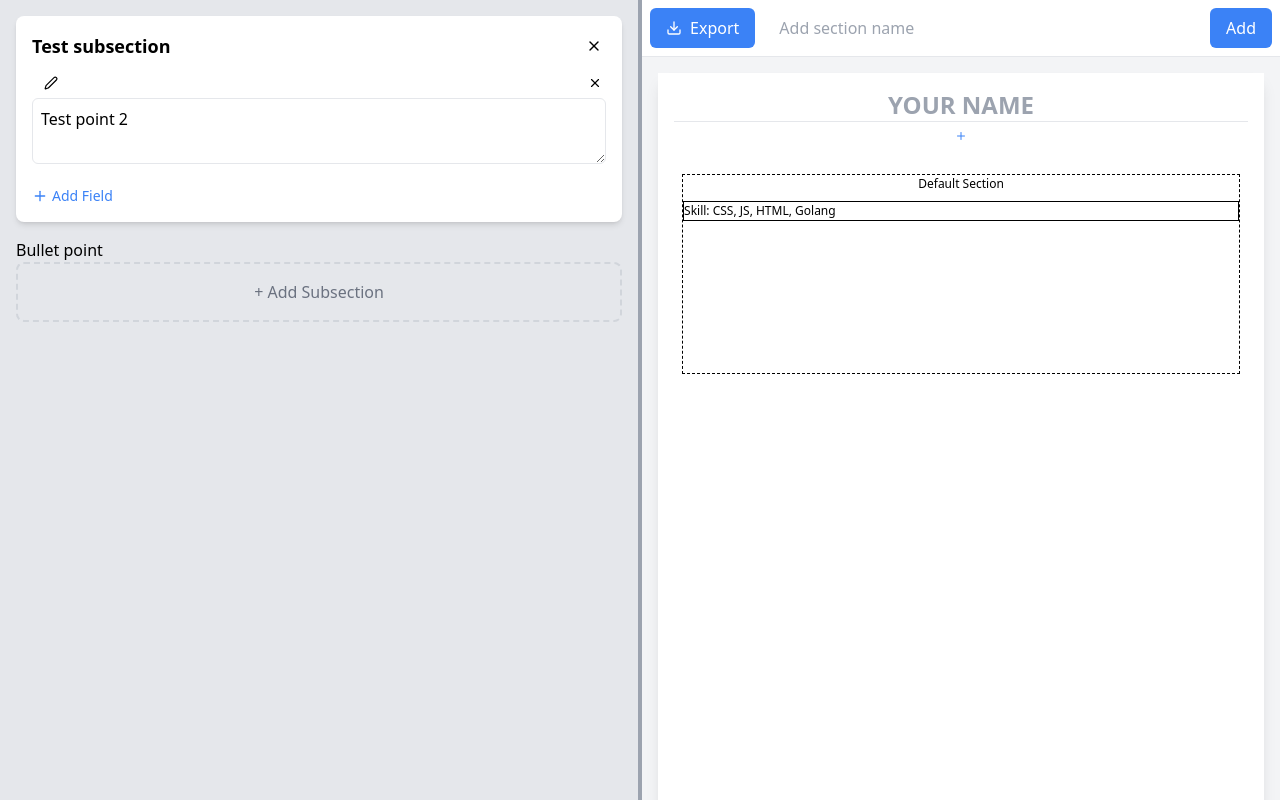
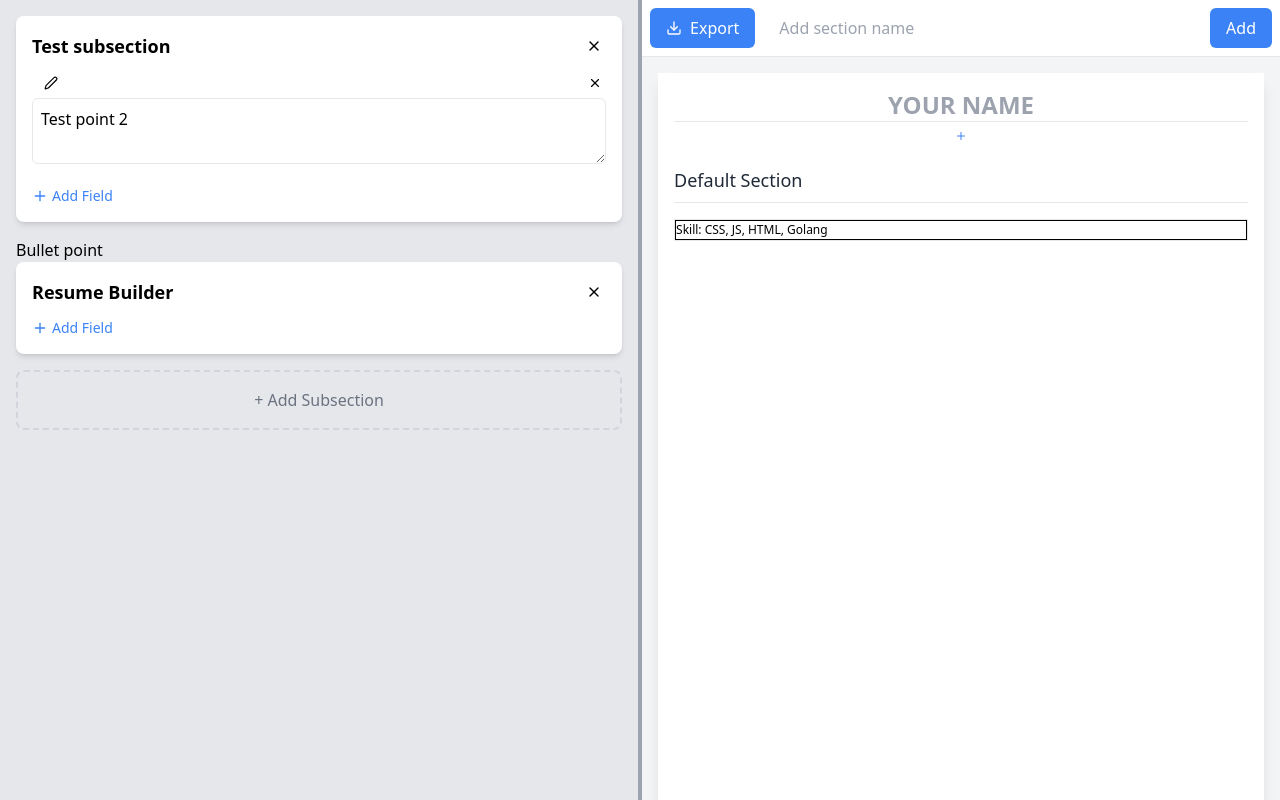
Before and after one commit to ThienDuc3112/hackNRoll25, a React (Vite) app in the folder frontend/: page / in a window 1280 px wide. Built offline with nearby package versions, Linux system fonts and the light colour scheme; what @react-pdf/renderer would draw is missing.

Commit message:
Update section

```diff
--- a/frontend/src/pages/editor/button.tsx
+++ b/frontend/src/pages/editor/button.tsx
@@ -1,10 +1,15 @@
 import { ReactNode } from "react";
 
-const Button = ({ onClick, children, variant = "primary", disabled }: {
-  onClick: () => void,
-  children: ReactNode,
-  variant: "primary" | "secondary" | "outline",
-  disabled?: boolean
+const Button = ({
+  onClick,
+  children,
+  variant = "primary",
+  disabled,
+}: {
+  onClick?: () => void;
+  children: ReactNode;
+  variant?: "primary" | "secondary" | "outline";
+  disabled?: boolean;
 }) => {
   const baseStyles =
     "px-4 py-2 rounded-md font-medium transition-colors duration-200 flex items-center gap-2";
@@ -19,8 +24,9 @@ const Button = ({ onClick, children, variant = "primary", disabled }: {
     <button
       onClick={onClick}
       disabled={disabled}
-      className={`${baseStyles} ${(variants as unknown as Record<string, string>)[variant]
-        }`}
+      className={`${baseStyles} ${
+        (variants as unknown as Record<string, string>)[variant]
+      }`}
     >
       {children}
     </button>
--- a/frontend/src/pages/editor/editor.tsx
+++ b/frontend/src/pages/editor/editor.tsx
@@ -73,6 +73,7 @@ const ExportHandler = ({ name, metadatas }) => {
               document={<Mydocument name={name} metadatas={metadatas} />}
               fileName="resume.pdf"
             >
+              {/* @ts-expect-error */}
               {({ loading }) => (
                 <Button variant="primary" disabled={loading}>
                   <Download size={16} />
@@ -185,7 +186,7 @@ const Editor = () => {
     if (activeData.type === "item" && overData.type === "section") {
       // e.g. move item from one section to another
       const activeComponentId = activeIdStr.substring(5); // remove "item-"
-      const overSectionId = overId.substring(8);          // remove "section-"
+      const overSectionId = overId.substring(8); // remove "section-"
       move(activeComponentId, overSectionId, activeData.sortable.index);
     } else {
       console.log("Unhandled drag scenario", { activeData, overData });
@@ -226,7 +227,7 @@ const Editor = () => {
                 return (
                   <Subsection
                     key={i}
-                    onRemove={(_: string) => { }}
+                    onRemove={(_: string) => {}}
                     id={`menu-${item.id}`}
                     subSection={item}
                     isDropped={false}
--- a/frontend/src/pages/editor/section.tsx
+++ b/frontend/src/pages/editor/section.tsx
@@ -2,124 +2,76 @@ import React, { useMemo } from "react";
 import { useSortable, SortableContext } from "@dnd-kit/sortable";
 import { CSS } from "@dnd-kit/utilities";
 import { useAtomValue } from "jotai";
-
-import { SectionType } from "./types";
 import { itemMapAtom } from "./state";
 import { Component } from "./component";
+import { SectionType } from "./types";
 
-/**
- * The props for the Section component, containing:
- * - section: A SectionType object (id, displayName, array of item IDs)
- */
 type SectionProp = {
   section: SectionType;
 };
 
-/**
- * Section: A container for items within the resume.
- *          Each Section is itself sortable so sections can be reordered,
- *          and it contains a nested SortableContext for its items.
- */
 export const Section = ({ section }: SectionProp) => {
-  // Retrieve the global itemMap from state.
-  // This object maps item IDs -> item data (points/subsections).
   const itemMap = useAtomValue(itemMapAtom);
 
-  /**
-   * For each item in this section, create a "sortable ID" by prefixing with "item-".
-   * Example: If the section has items ["skill", "test2"],
-   *          then itemIds is ["item-skill", "item-test2"].
-   */
   const itemIds = useMemo(() => {
     return section.items.map((itemId) => `item-${itemId}`);
   }, [section]);
 
-  /**
-   * useSortable for the entire Section.
-   * This makes the Section itself draggable and reorderable among other sections.
-   */
   const {
-    setNodeRef,       // A ref callback used to set the DOM element for the section container
-    attributes,       // Props needed for the drag handle (e.g. aria attributes)
-    listeners,        // Event handlers for the drag handle (onPointerDown, etc.)
-    transition,       // Transition style for smooth dragging
-    transform,        // The transform style to move the section during drag
-    isDragging,       // Boolean indicating whether the section is being dragged
+    setNodeRef,
+    attributes,
+    listeners,
+    transition,
+    transform,
+    isDragging,
   } = useSortable({
-    // The unique ID of this section for sorting
     id: `section-${section.id}`,
-    // You can store additional info in data if needed
     data: {
       type: "section",
     },
   });
 
-  // Convert the transform to a CSS-friendly string
-  const style: React.CSSProperties = {
-    transition: transition,
+  const style = {
+    transition,
     transform: CSS.Transform.toString(transform),
-    minWidth: 50,   // Minimum width for each section
-    padding: 8,     // Spacing around the section
-    width: "100%",  // Full width to fill the container
-    // If you wish to see the "active drag" effect, you can conditionally set opacity, etc.
-    opacity: isDragging ? 0.8 : 1,
   };
 
   return (
-    /**
-     * The parent <div> is the draggable container of this section.
-     * We attach the 'setNodeRef' so @dnd-kit knows which element is being moved.
-     */
-    <div ref={setNodeRef} style={style}>
     <div
-        style={{
-          border: "dashed 1px",
-          display: "flex",
-          flexDirection: "column",
-          minHeight: "200px",
-        }}
+      ref={setNodeRef}
+      style={style}
+      className={`w-full mb-6 ${isDragging ? 'opacity-70' : 'opacity-100'}`}
     >
-        {/**
-         * The "span" below serves as a "handle" for dragging the entire section.
-         * We spread {...attributes} and {...listeners} here so a user can click anywhere on this
-         * span to drag the section. If you prefer a dedicated handle icon, you can put these
-         * props on a smaller element/icon instead.
-         */}
-        <span
+      {/* Section Name */}
+      <h3
         {...attributes}
         {...listeners}
-          style={{
-            color: "black",
-            textAlign: "center",
-            flexGrow: 0,
-            cursor: "move",
-            display: "block",
-            marginBottom: 8,
-          }}
+        className="text-lg font-medium text-gray-800 cursor-move mb-2"
       >
         {section.displayName}
-        </span>
+      </h3>
 
-        {/**
-         * SortableContext for the items inside this section.
-         * This means each item in 'section.items' can be dragged & reordered within this context.
-         */}
-        <div style={{ width: "100%", flexGrow: 1, margin: 0 }}>
+      {/* Divider Line */}
+      <div className="h-px bg-gray-200 mb-4" />
+
+      {/* Droppable Area */}
+      <div className="">
         <SortableContext items={itemIds}>
+          <div className="space-y-3 border">
             {section.items.map(itemId => (
-              /**
-               * We render each item as a <Component />.
-               * The itemMap has all the data (title, data, timeRange, etc.).
-               * key={index} is acceptable if the order changes,
-               * but typically you'd want key={itemId} for consistency (if itemId is unique).
-               */
               <Component
                 key={itemId}
                 item={itemMap[itemId]}
               />
             ))}
+
+            {section.items.length === 0 && (
+              <div className="h-10 border border-dashed border-gray-200 rounded bg-gray-50 flex items-center justify-center">
+                <span className="text-gray-400">Drop items here</span>
+              </div>
+            )}
+          </div>
         </SortableContext>
-        </div>
       </div>
     </div>
   );
--- a/frontend/src/pages/editor/state.ts
+++ b/frontend/src/pages/editor/state.ts
@@ -3,7 +3,7 @@ import { EditorStateType, ItemType } from "./types"
 import { arrayMove } from "@dnd-kit/sortable"
 
 export const editorAtom = atom<EditorStateType>({
-  menu: ["test", "education"],
+  menu: ["test", "education", "project"],
   sections: [
     {
       id: "default",
@@ -19,6 +19,14 @@ export const editorAtom = atom<EditorStateType>({
       items: ["test2"],
       description: "This is a test subsection",
       timeRange: "beginning of time - now"
+    },
+    project: {
+      type: "SUBSECTION",
+      id: "project",
+      title: "Resume Builder",
+      items: [],
+      description: "This very website",
+      timeRange: "now - now"
     },
     "test2": {
       type: "POINT",
```
Also changed, not shown: frontend/src/pages/editor/subsection.tsx (+12 -19 lines). Lines whose indentation alone changed are shown as unchanged.
